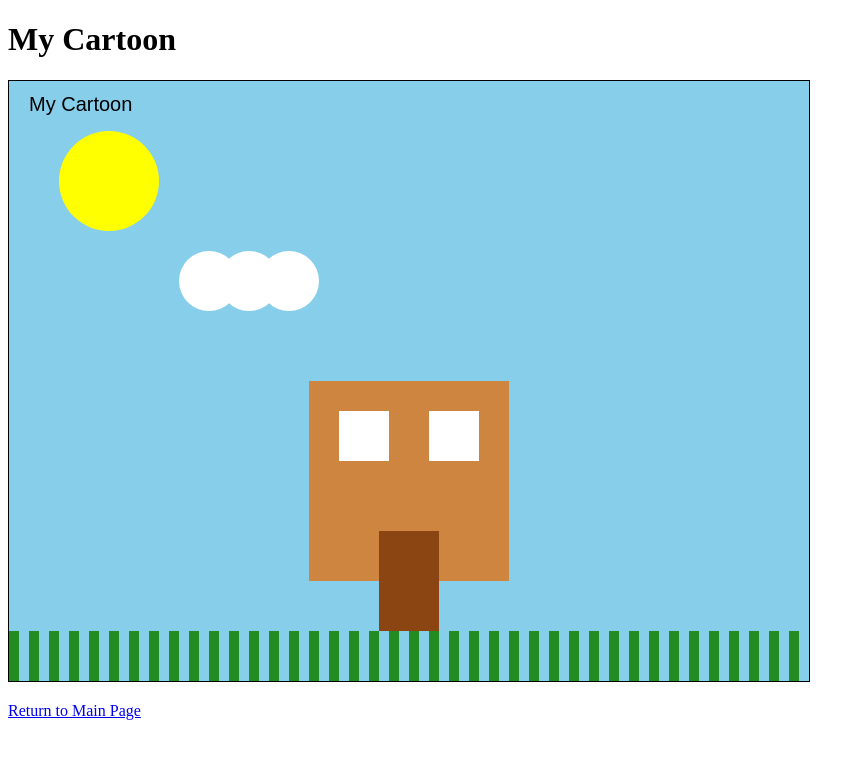
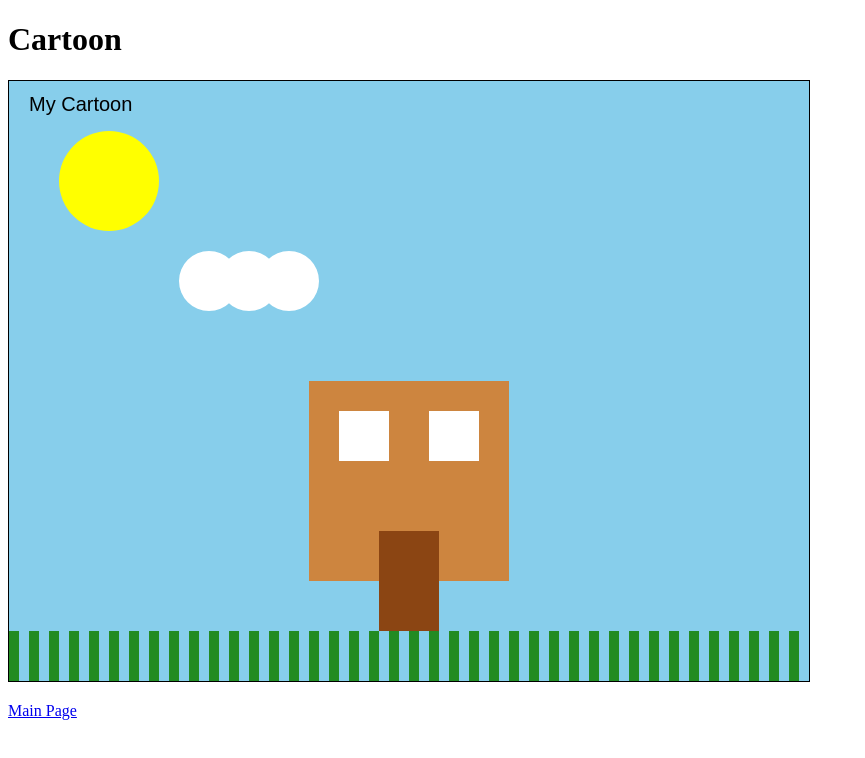
Before and after one commit to GamalFares/portfolio, a plain HTML site: page index.html in a window 1280 px wide. Shown: the whole page, without its empty margins (0-865 px from the left). Drawn offline with Linux system fonts and the light colour scheme.

Commit message:
Update index.html

```diff
--- a/index.html
+++ b/index.html
@@ -3,7 +3,7 @@
 <head>
   <meta charset="UTF-8">
   <meta name="viewport" content="width=device-width, initial-scale=1.0">
-  <title>My Cartoon</title>
+  <title>Cartoon</title>
   <script src="cartoon.js" defer></script>
   <style>
     canvas {
@@ -12,8 +12,8 @@
   </style>
 </head>
 <body>
-  <h1>My Cartoon</h1>
+  <h1>Cartoon</h1>
   <canvas id="myCanvas" width="800" height="600"></canvas>
-  <p><a href="index.html">Return to Main Page</a></p>
+  <p><a href="index.html">Main Page</a></p>
 </body>
 </html>
```
